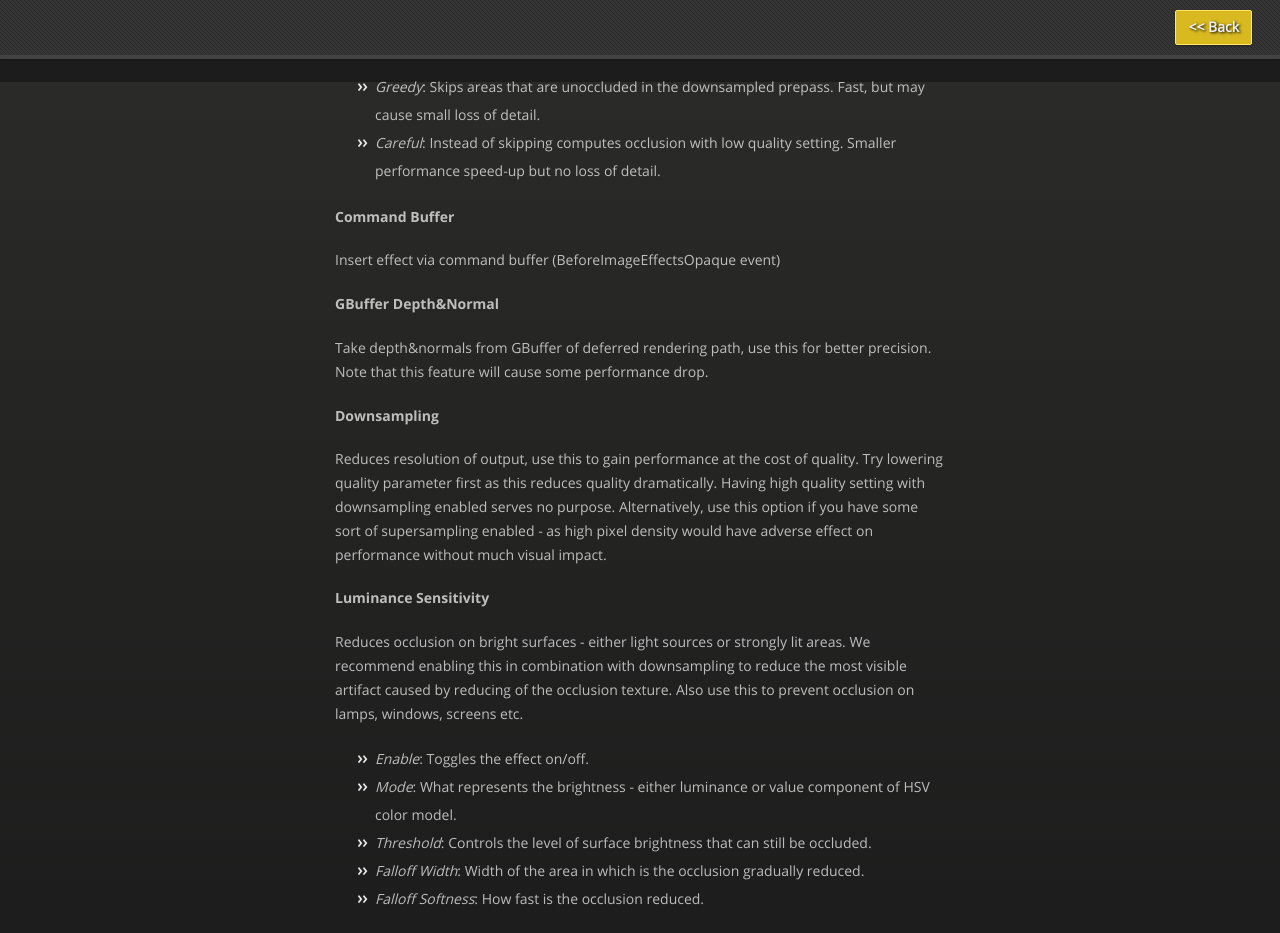
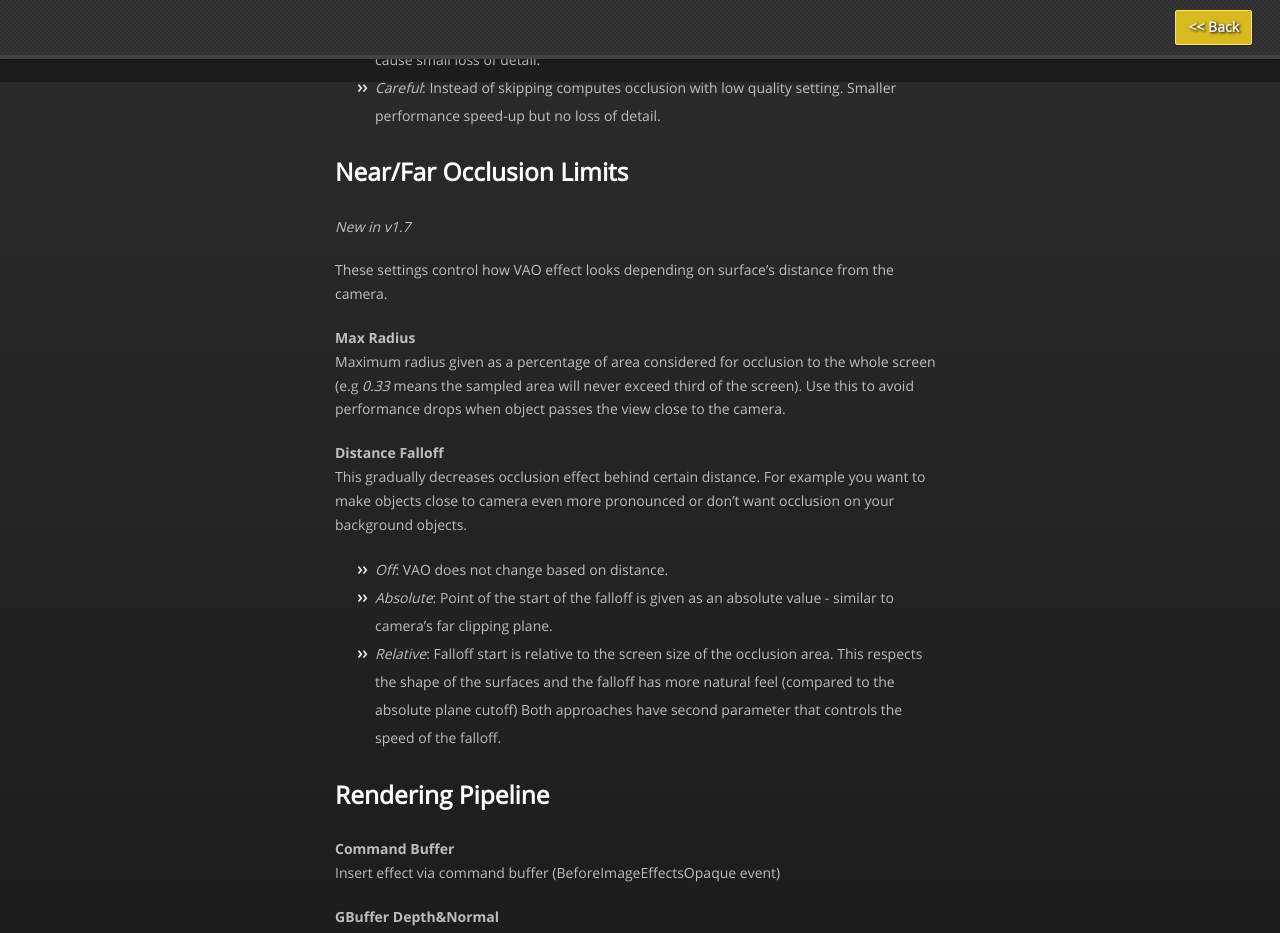
Before and after one commit to projectwilberforce/projectwilberforce.github.io, a Jekyll site: the page built from vaomanual/index.md, in a window 1280 px wide and 1400 px high, scrolled down 5318 px. Shown: the top 933 px of the window. Built offline with Jekyll 4.4.1, drawn with Linux system fonts in a browser that asks for light colours; nearby versions of some CDN libraries; some of the changed text lies outside the part shown.

Commit message:
vao 1.7 manual WIP

```diff
--- a/vaomanual/index.md
+++ b/vaomanual/index.md
@@ -78,15 +78,12 @@ See [forum for discussion](http://forum.unity3d.com/threads/volumetric-ambient-o
 VAO effect behaviour is controlled by a couple of easy to use parameters.
 
 **Radius**
-
 Radius sets the distance of how far the algorithm reaches to calculate occlusion. Higher radius means longer shadows caused by objects further away.
 
 **Power**
-
 Power variable controls the hardness of the shadow, lower value causes softer shadows.
 
 **Presence**
-
 Presence makes the effect more pronounced towards the crease.
 
 Presence turned off is closer to "physically-based" solution, however, adjust this to suit your scene and desired appearance.
@@ -94,37 +91,61 @@ Presence turned off is closer to "physically-based" solution, however, adjust th
 You can also try increasing presence rather than radius to make effect more visible and save performance.
 
 **Quality**
-
 Number of samples used to calculate VAO. Choose lower settings if you need faster performance.
 
+### Performance Settings
+
 **Adaptive Sampling**
-
 Adaptive sampling means lower number of samples is used on more distant areas of the image. Ideally causes no loss of detail.
 
 - *Enabled Automatic*: Automatically determines where lower sample count should be used.
 - *Enabled Manual*: Provides additional slider to fine-tune the change between the quality levels.
 
 **Downsampled Pre-pass**
-
 Speeds up the calculation by downsampling the parts without occlusion. Results in performance boost, especially for higher resolutions.
 
 - *Greedy*: Skips areas that are unoccluded in the downsampled prepass. Fast, but may cause small loss of detail.
 - *Careful*: Instead of skipping computes occlusion with low quality setting. Smaller performance speed-up but no loss of detail.
 
+### Near/Far Occlusion Limits
+*New in v1.7*
+
+These settings control how VAO effect looks depending on surface's distance from the camera.
+
+**Max Radius**
+Maximum radius given as a percentage of area considered for occlusion to the whole screen (e.g *0.33* means the sampled area will never exceed third of the screen). Use this to avoid performance drops when object passes the view close to the camera.
+
+**Distance Falloff**
+This gradually decreases occlusion effect behind certain distance. For example you want to make objects close to camera even more pronounced or don't want occlusion on your background objects.
+
+- *Off*: VAO does not change based on distance.
+- *Absolute*: Point of the start of the falloff is given as an absolute value - similar to camera's far clipping plane.
+- *Relative*: Falloff start is relative to the screen size of the occlusion area. This respects the shape of the surfaces and the falloff has more natural feel (compared to the absolute plane cutoff)
+Both approaches have second parameter that controls the speed of the falloff.
+
+### Rendering Pipeline
+
 **Command Buffer**
-
 Insert effect via command buffer (BeforeImageEffectsOpaque event)
 
 **GBuffer Depth&Normal**
-
 Take depth&normals from GBuffer of deferred rendering path, use this for better precision. Note that this feature will cause some performance drop.
 
+**Intermediate Texture Format**
+*New in v1.7*
+
+This lets you specify texture format for mixing VAO command buffer with scene. *Auto* is recommended (handles switching between HDR by default).
+
+**Far Plane Source**
+*New in v1.7*
+
+Source of Far Clipping Plane values. Some effects (notably Postprocessing Stack's Temporal Anti-aliasing) alter the *[_ProjectionParams](https://docs.unity3d.com/Manual/SL-UnityShaderVariables.html)* variable which may cause flickering. If you are planning on using TAA or similar effect enable the *Camera* option to fix this.
+
 **Downsampling**
-
 Reduces resolution of output, use this to gain performance at the cost of quality. Try lowering quality parameter first as this reduces quality dramatically. Having high quality setting with downsampling enabled serves no purpose.
 Alternatively, use this option if you have some sort of supersampling enabled - as high pixel density would have adverse effect on performance without much visual impact.
 
-**Luminance Sensitivity**
+### Luminance Sensitivity
 
 Reduces occlusion on bright surfaces - either light sources or strongly lit areas. We recommend enabling this in combination with downsampling to reduce the most visible artifact caused by reducing of the occlusion texture. Also use this to prevent occlusion on lamps, windows, screens etc.
 
@@ -134,18 +155,18 @@ Reduces occlusion on bright surfaces - either light sources or strongly lit area
 - *Falloff Width*: Width of the area in which is the occlusion gradually reduced.
 - *Falloff Softness*: How fast is the occlusion reduced.
 
-<div>Try moving the sliders to see the difference:</div>
+<!--<div>Try moving the sliders to see the difference:</div>
 <iframe frameborder="0" class="juxtapose" width="100%" height="380" src="https://cdn.knightlab.com/libs/juxtapose/latest/embed/index.html?uid=ff4980d6-9947-11e6-9008-0edaf8f81e27"></iframe>
-<iframe frameborder="0" class="juxtapose" width="100%" height="380" src="https://cdn.knightlab.com/libs/juxtapose/latest/embed/index.html?uid=137d9cf4-9948-11e6-9008-0edaf8f81e27"></iframe>
+<iframe frameborder="0" class="juxtapose" width="100%" height="380" src="https://cdn.knightlab.com/libs/juxtapose/latest/embed/index.html?uid=137d9cf4-9948-11e6-9008-0edaf8f81e27"></iframe>-->
 
-<!--
-<figcaption>Without VAO enabled</figcaption>
+
+<!--<figcaption>Without VAO enabled</figcaption>
 ![](no_vao.jpg)
 <figcaption>VAO with luminance sensitivity</figcaption>
 ![](vao_luma.jpg)
 <figcaption>VAO without luminance sensitivity</figcaption>
-![](vao.jpg)
--->
+![](vao.jpg)-->
+
 
 
 **Effect Mode**
@@ -154,26 +175,41 @@ Reduces occlusion on bright surfaces - either light sources or strongly lit area
 - *Color Tint*: Custom-set occlusion color.
 - *Color Bleed*: Additionaly to ambient occlusion, nearby surfaces "bleed" color to each other.
 
-**Color Bleed**
+### Color Bleed
 
 Color Bleed has its own set of parameters.
 
-- *Power*: Similar to the AO Power setting - controls the intensity of the color bleed part.
-- *Quality*: sets the size of the sample set used for the color bleed (relative to AO samples). Options are 'Normal', 'Half' and 'Quarter'.
-- *Skip Backfaces*: Makes surfaces cast color only in front of them - unlike shadows, that are cast both to the front and to the back. See attached screenshots.
+**Power**
+Similar to the AO Power setting - controls the intensity of the color bleed part.
 
-<iframe frameborder="0" class="juxtapose" width="100%" height="380" src="https://cdn.knightlab.com/libs/juxtapose/latest/embed/index.html?uid=28461d04-d41d-11e6-892e-0edaf8f81e27"></iframe>
+**Presence**
+Presence makes the colorbleed more pronounced towards the crease.
 
-**Blur Mode**
+**Same Color Hue Attenuation**
+*New in v1.7*
+
+Provides a set of options to control color contribution based on color of source and target surfaces.
+
+**Quality**
+Sets the size of the sample set used for the color bleed (relative to AO samples). Options are 'Normal', 'Half' and 'Quarter'.
+
+**Dampen Self-Bleeding**
+Limits casting color on itself.
+
+**Skip Backfaces**
+Makes surfaces cast color only in front of them - unlike shadows, that are cast both to the front and to the back.
+<!--See attached screenshots.-->
+
+<!--<iframe frameborder="0" class="juxtapose" width="100%" height="380" src="https://cdn.knightlab.com/libs/juxtapose/latest/embed/index.html?uid=28461d04-d41d-11e6-892e-0edaf8f81e27"></iframe>-->
+
+### Blur Mode
 
 In case you are applying your own blur after VAO effect, you can try turning this off to save performance. Blur implementations included in VAO are fast and a part of its visual appearance, so you might consider keeping it on all the time.
 
 **Basic**
-
 Simple uniform 3x3 blur
 
 **Enhanced**
-
 If you need extra control over how is the occlusion blurred - with controls size and sharpness. Sizes of 3 or 5 can be faster than basic blur, but higher values will be slower. Sharpness does not affect performance.
 
 **Output AO only**
```
